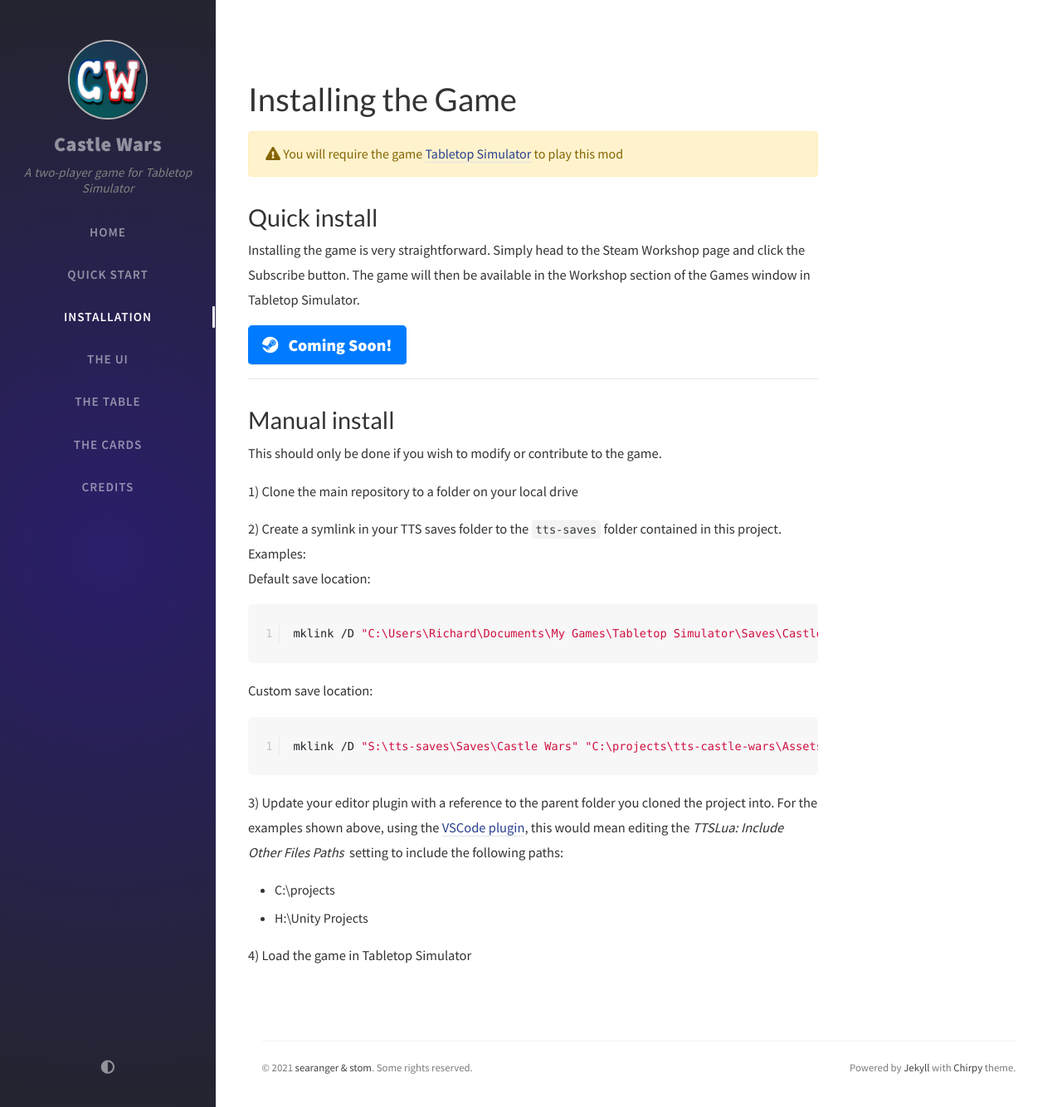
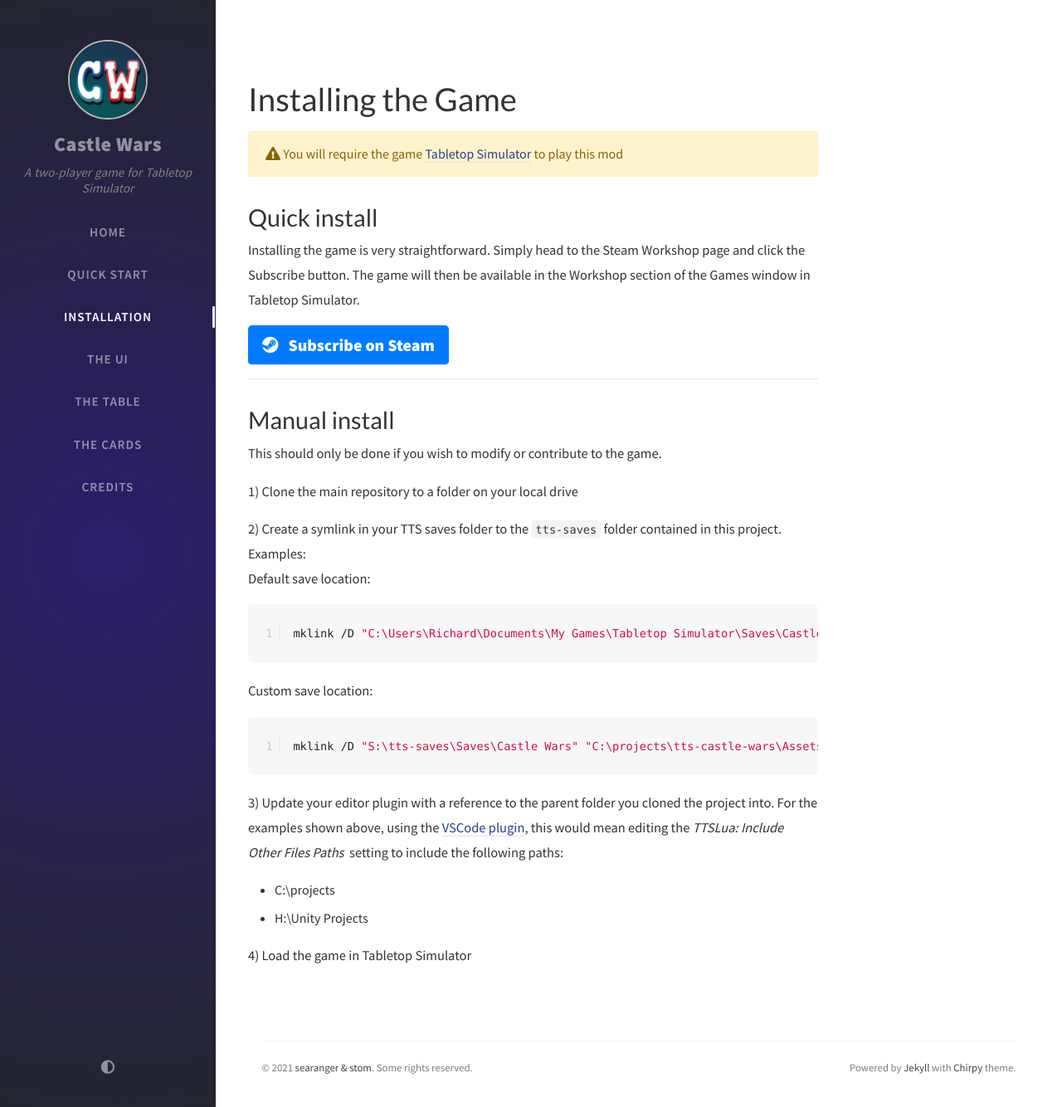
Before and after one commit to stom66/tts-castle-wars, a Jekyll site: the page built from _tabs/15-installation.md, in a window 1280 px wide and 1334 px high. Shown: the whole window at 83% size. Built offline with Jekyll 4.4.1, drawn with Linux system fonts in a browser that asks for light colours; nearby versions of some CDN libraries; some web fonts are replaced; comment, search, counter and statistics services are not loaded.

Commit message:
Added Workshop link

```diff
--- a/_tabs/15-installation.md
+++ b/_tabs/15-installation.md
@@ -17,17 +17,7 @@
 Installing the game is very straightforward. Simply head to the Steam Workshop page and click the Subscribe button. The game will then be available in the Workshop section of the Games window in Tabletop Simulator.
 
 
-<a href="https://store.steampowered.com/app/286160/Tabletop_Simulator/" class="btn btn-primary btn-lg" role="button">
-    <span class="text-white">
-        <i class="fab fa-steam mr-2"></i>
-        <span class="font-weight-bold">
-            Coming Soon!
-        </span>
-    </span>
-</a>
-
-<!--
-<a href="https://store.steampowered.com/app/286160/Tabletop_Simulator/" class="btn btn-primary btn-lg" role="button">
+<a href="https://steamcommunity.com/sharedfiles/filedetails/?id=2386624320" class="btn btn-primary btn-lg" role="button">
     <span class="text-white">
         <i class="fab fa-steam mr-2"></i>
         <span class="font-weight-bold">
@@ -35,7 +25,7 @@
         </span>
     </span>
 </a>
--->
+
 ---
 
 ## Manual install
```
